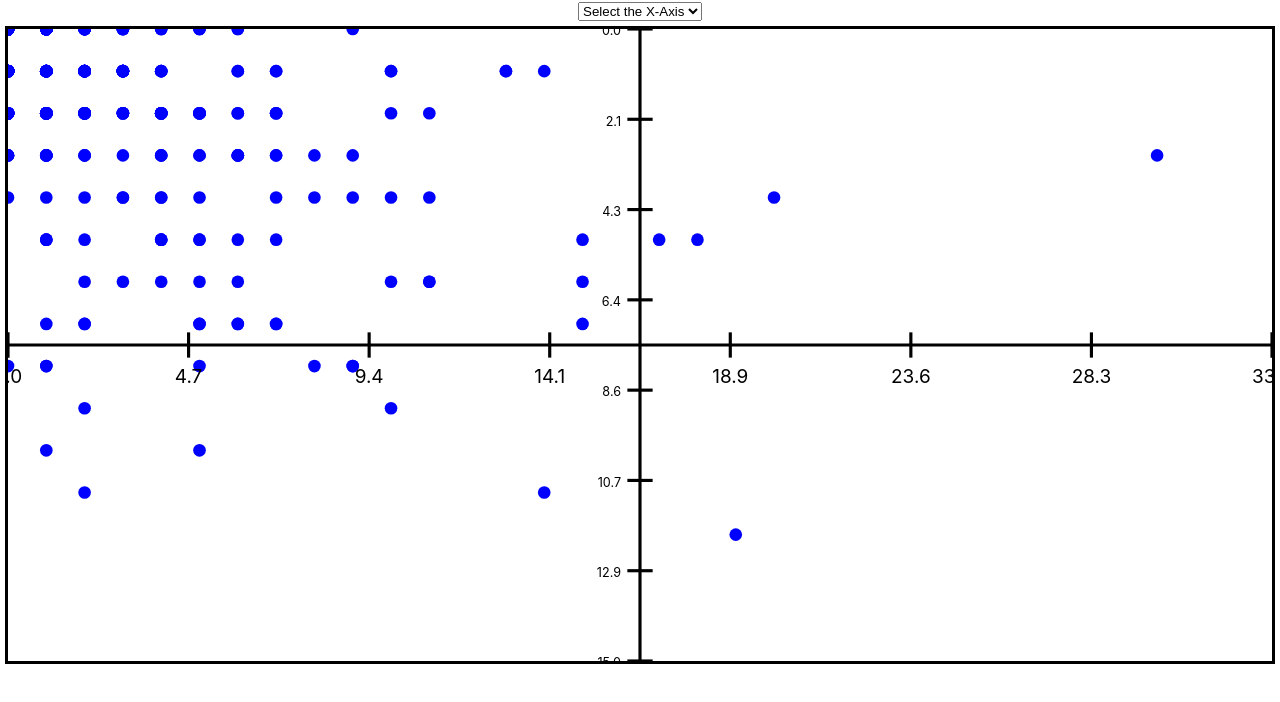
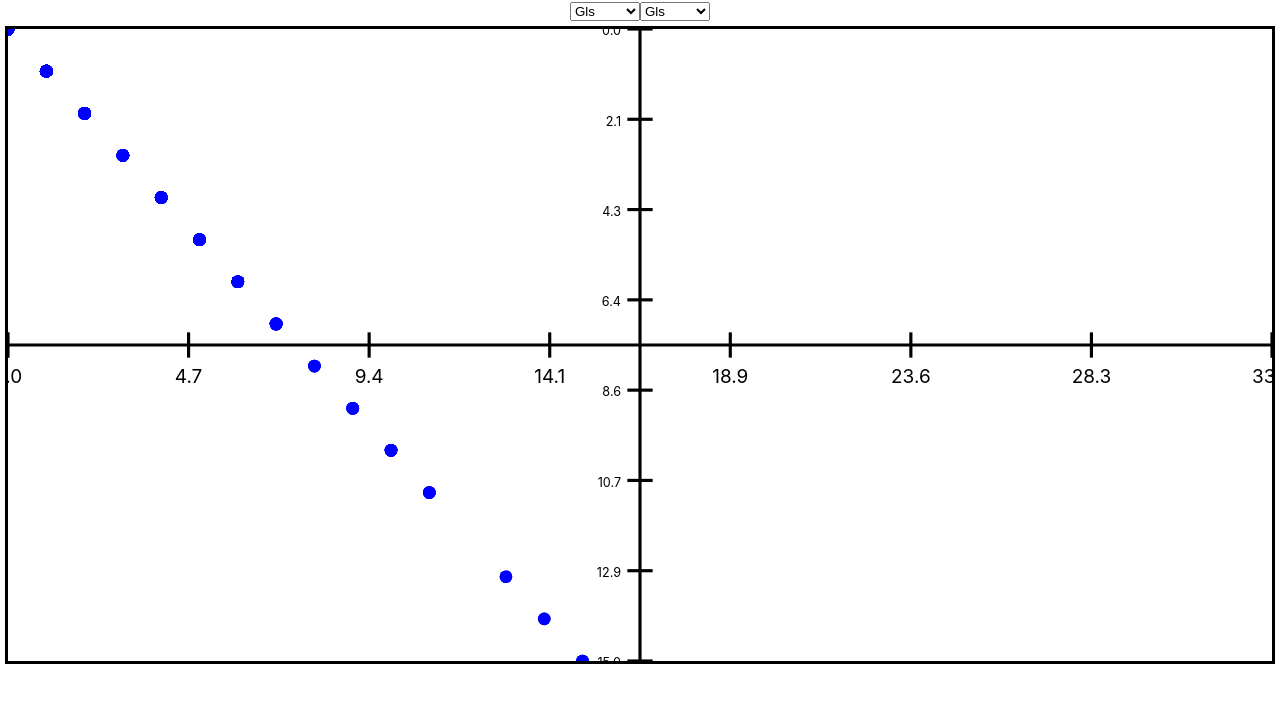
Before and after one commit to Nuri-G/ForwardThinkers, a React (Create React App) app: page / in a window 1280 px wide. Shown: the top 702 px of the page. Built offline with nearby package versions, Linux system fonts and the light colour scheme.

Commit message:
Made x and y axis selectable

```diff
--- a/src/App.js
+++ b/src/App.js
@@ -17,7 +17,7 @@ class Circles extends React.Component {
         this.width = 100;
         this.height = 50;
         this.loading = false;
-        this.state = {data: null, xAxis: "Gls", yAxis: "Ast", xMin: 0, xMax: 33, yMin: 0, yMax: 15}
+        this.state = {data: null, xAxis: "Gls", yAxis: "Gls", xMin: 0, xMax: 33, yMin: 0, yMax: 15}
     }
 
     toPlotCoords(x, y) {
@@ -74,15 +74,20 @@ class Circles extends React.Component {
         if(this.state != null && this.state.data != null && this.state.data.length > 0) {
             let labels = Object.keys(this.state.data[0]['Performance']);
             return ( //So either this dropdown is for just the y-axis (since we could keep the x-axis as minutes played) or we have two dropdowns
-                <select>
-                    <option key="a" value={-1}>Select the X-Axis</option>
+                <select onChange={(e) => {
+                        let newState = this.state;
+                        newState[axis] = e.target.value;
+                        this.setState(newState);
+                    }}>
+                    <optgroup label={'Select the ' + axis}>
                     {labels.map((option, i) => {
                         return (
-                            <option key={i} value={i}>
+                            <option key={i} value={option}>
                                 {option}
                             </option>
                         )
                     })}
+                    </optgroup>
                 </select>
             )
         }
@@ -94,8 +99,7 @@ class Circles extends React.Component {
         if(this.state != null && this.state.data != null) {
             return this.state.data.map((line, i) => {
                 let performance = line['Performance'];
-                let coords = this.toPlotCoords(performance.Gls, performance.Ast)
-                console.log(coords);
+                let coords = this.toPlotCoords(performance[this.state.xAxis], performance[this.state.yAxis])
                 let x = coords.x;
                 let y = coords.y;
                 let color = line.color;
@@ -122,7 +126,8 @@ class Circles extends React.Component {
         let height = this.height;
         return ( //This box might need to be bigger as well, or we just make circles smaller
             <div>
-                {this.createDropdown("x")}
+                {this.createDropdown("xAxis")}
+                {this.createDropdown("yAxis")}
                 <svg viewBox="0 0 100 50" style={{border: '3px solid black', margin: '5px'}}>
                     <line x1={width / 2} y1="0" x2={width / 2} y2={height} stroke="black" strokeWidth="0.1" />
                     <line x1="0" y1={height / 2} x2={width} y2={height / 2} stroke="black" strokeWidth="0.1" />
```
